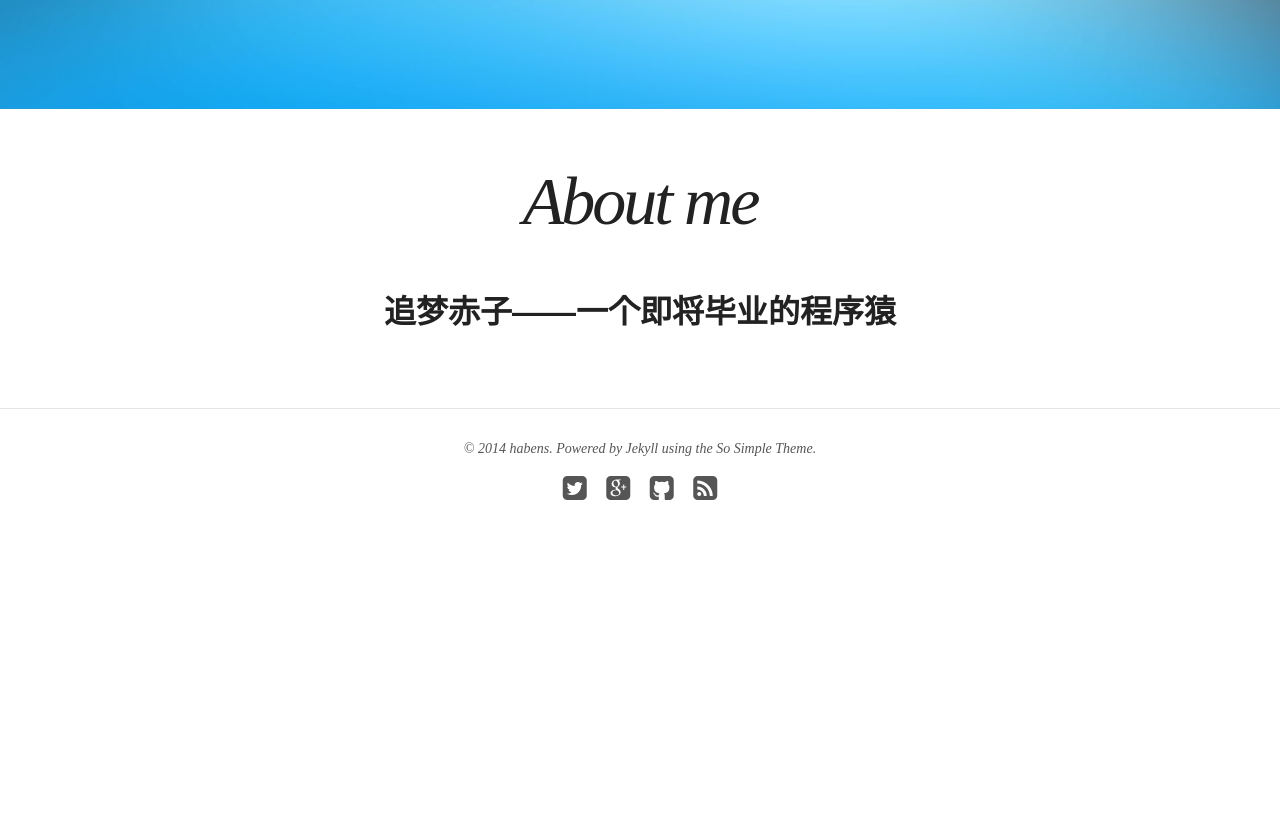
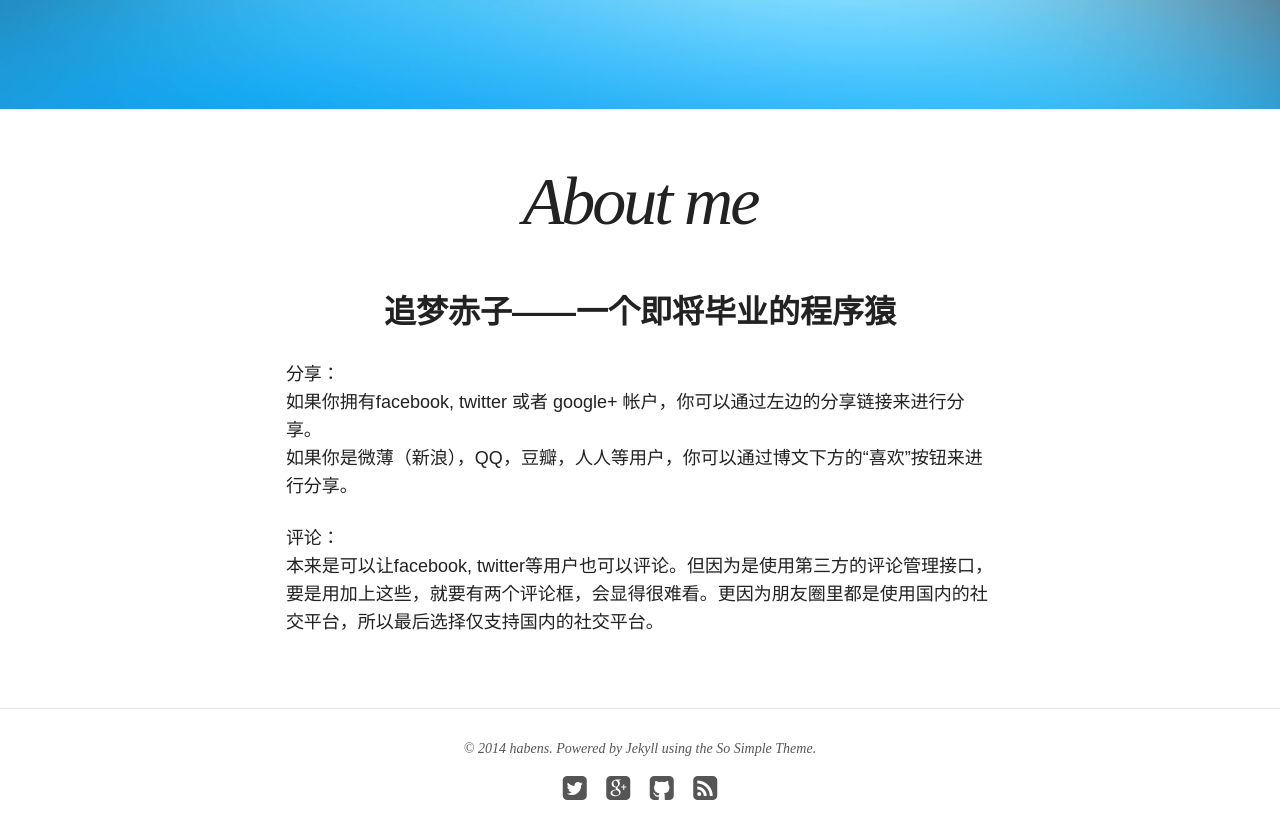
Before and after one commit to Habens/habens.github.io, a Jekyll site: the page built from about/index.md, in a window 1280 px wide and 900 px high, scrolled down 585 px. Shown: the top 839 px of the window. Built offline with Jekyll 4.4.1, drawn with Linux system fonts in a browser that asks for light colours; nearby versions of some CDN libraries; before the commit the page ends 1185 px from its top, so only the background shows below that.

Commit message:
rm share link weibo

```diff
--- a/_includes/head.html
+++ b/_includes/head.html
@@ -31,12 +31,6 @@
 <link rel="stylesheet" href="{{ site.url }}/assets/css/duoshuo.css" type="text/css">
 {% endif %}
 
-<!-- weibo -->
-{% if site.owner.weibo %}
-<html xmlns:wb=“http://open.weibo.com/wb”>
-<script src="http://tjs.sjs.sinajs.cn/open/api/js/wb.js" type="text/javascript" charset="utf-8"></script>
-{% endif %}
-
 <!-- Webfonts -->
 <script src="//use.edgefonts.net/source-sans-pro:n2,i2,n3,i3,n4,i4,n6,i6,n7,i7,n9,i9;source-code-pro:n4,n7;volkhov.js"></script>
 
--- a/_layouts/post.html
+++ b/_layouts/post.html
@@ -48,11 +48,6 @@
         <span class="social-share-googleplus">
           <a href="https://plus.google.com/share?url={{ site.url }}{{ page.url }}" title="Share on Google Plus" itemprop="GooglePlus"><i class="fa fa-google-plus-square"></i> +1</a>
         </span>
-        <span class="social-share-weibo">
-	 <a title="Share on Weibo" itemprop="Weibo"><i class="fa fa-weibo-square"></i>
-	  <wb:share-button appkey="4tbT00" addition="simple" type="icon" default_text="Share on Weibo" ralateUid="5132068303" picture_search="false" language="en"></wb:share-button>
-	 </a>
-        </span>
         <!-- /.social-share -->
         {% endif %}
         {% if page.ads == true %}{% include ad-sidebar.html %}<!-- /.google-ads -->{% endif %}
--- a/about/index.md
+++ b/about/index.md
@@ -11,3 +11,13 @@
 ---
 
 ## <center>追梦赤子——一个即将毕业的程序猿</center>
+
+
+
+
+分享：
+如果你拥有facebook, twitter 或者 google+ 帐户，你可以通过左边的分享链接来进行分享。
+如果你是微薄（新浪），QQ，豆瓣，人人等用户，你可以通过博文下方的“喜欢”按钮来进行分享。
+
+评论：
+本来是可以让facebook, twitter等用户也可以评论。但因为是使用第三方的评论管理接口，要是用加上这些，就要有两个评论框，会显得很难看。更因为朋友圈里都是使用国内的社交平台，所以最后选择仅支持国内的社交平台。
```
